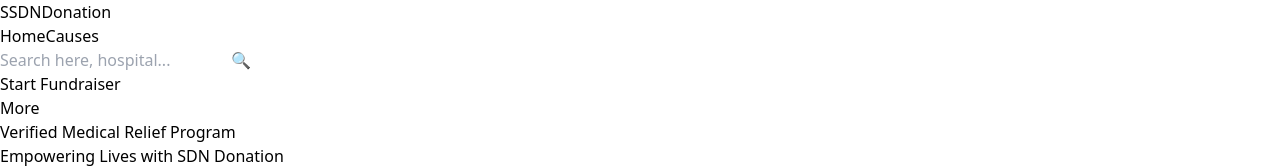
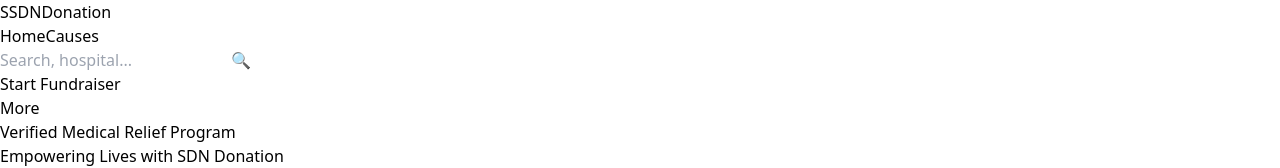
Before and after one commit to shashadan-sketch/donation-app, a React (Vite) app in the folder frontend/: page / in a window 1280 px wide. Shown: the top 168 px of the page. Built offline with nearby package versions, Linux system fonts and the light colour scheme.

Commit message:
Update search bar placeholder

```diff
--- a/frontend/src/components/Navbar.jsx
+++ b/frontend/src/components/Navbar.jsx
@@ -54,7 +54,7 @@ export default function Navbar() {
                 type="text"
                 value={searchTerm}
                 onChange={(e) => setSearchTerm(e.target.value)}
-                placeholder="Search here, hospital..."
+                placeholder="Search, hospital..."
                 className="w-full pl-9 pr-3 py-2 text-xs bg-slate-100/80 border border-slate-200 rounded-2xl focus:outline-none focus:border-emerald-600 focus:bg-white focus:ring-2 focus:ring-emerald-500/10 transition"
               />
               <span className="absolute left-3 top-2.5 text-xs text-slate-400 pointer-events-none">
```
